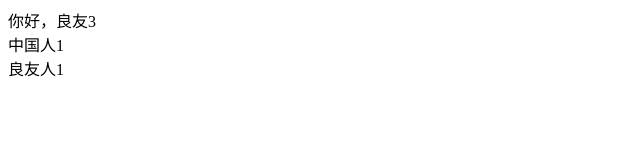
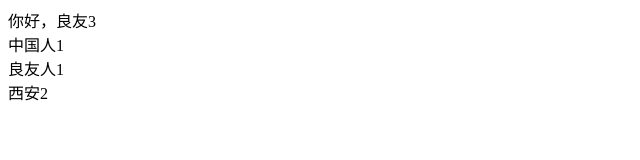
Before and after one commit to emailright/demo1, a plain HTML site: page index.html in a window 1280 px wide. Shown: the full height of the page, 0-640 px from the left. Drawn offline with Linux system fonts and the light colour scheme.

Commit message:
temp:西安2

```diff
--- a/index.html
+++ b/index.html
@@ -8,5 +8,6 @@
 		<div>你好，良友3</div>
         <div>中国人1</div>
         <div>良友人1</div>
+		<div>西安2</div>
 	</body>
 </html>
```
